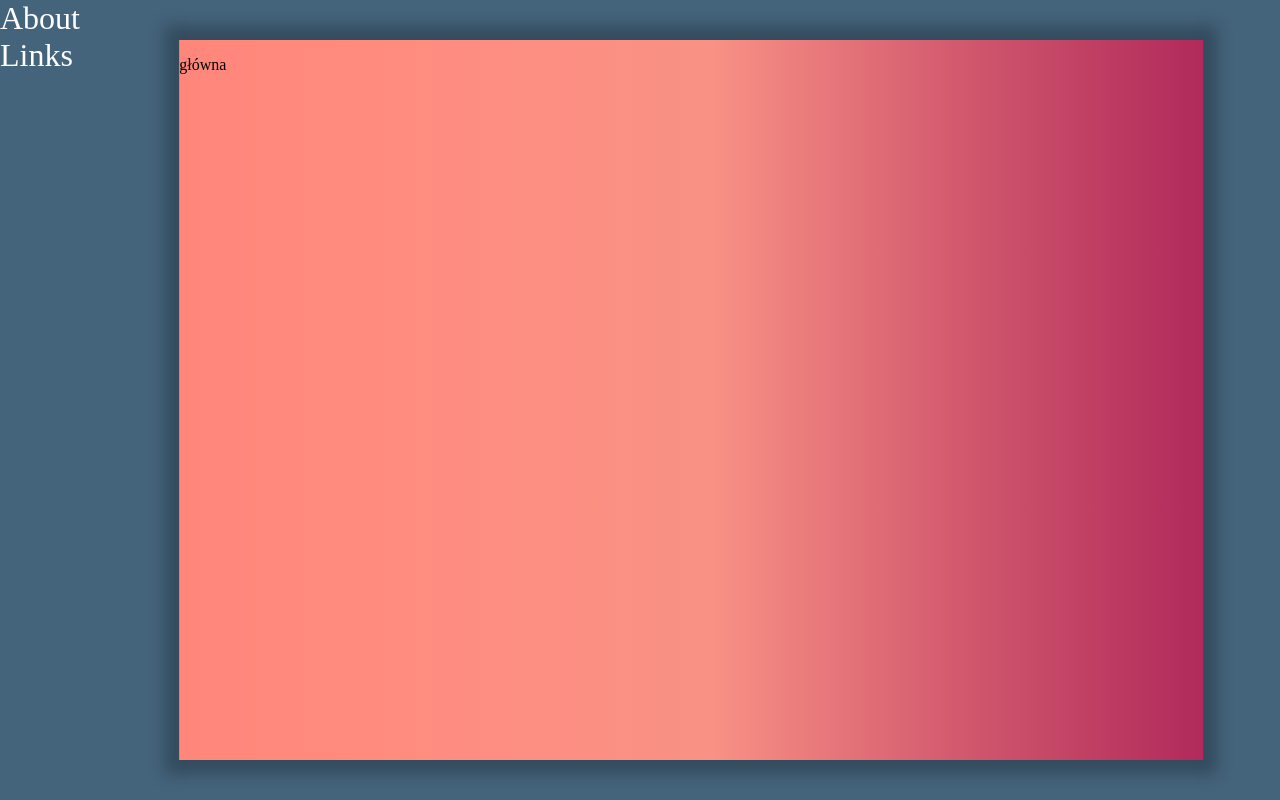
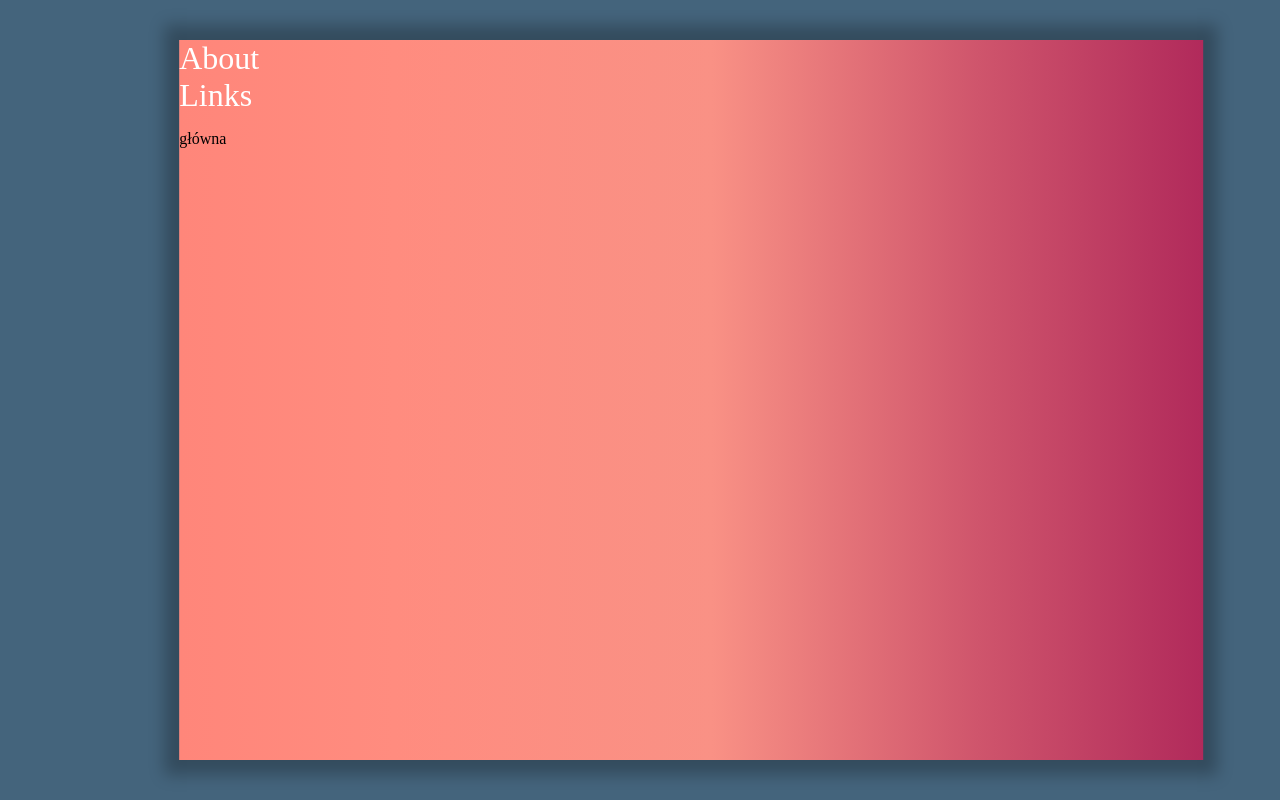
Before and after one commit to m-gibas/portfolio-react, a React (Create React App) app: page / in a window 1280 px wide. Before the commit this address had no page. Built offline with nearby package versions, Linux system fonts and the light colour scheme.

Commit message:
transition update

```diff
--- a/src/App.tsx
+++ b/src/App.tsx
@@ -7,7 +7,7 @@ function App() {
 
   return (
     <>
-      <Routes>
+      {/* <Routes>
         <Route path='/' element={
           <>
             <div className="navbar">
@@ -20,18 +20,30 @@ function App() {
             </div>
           </>
         }/>
-      </Routes>
+      </Routes> */}
 
         <SwitchTransition>
           <CSSTransition
             key={location.pathname}
             // nodeRef={nodeRef}
-            timeout={500}
+            timeout={600}
             classNames={"page"}
             unmountOnExit
             >
 
           <Routes location={location}>
+
+            <Route path='/' element={
+              <div className="container">
+                <div className="navbar">
+                  <Link to="/about" className="mainpage-link">About</Link>
+                  <br />
+                  <Link to="/links" className="mainpage-link">Links</Link>
+                </div>
+                  <p>główna</p>
+              </div>
+            }/>
+
             <Route path='/about' element={ <>
               <div className="container">
               <Link to="/" className="mainpage-link">Main</Link>
--- a/src/index.css
+++ b/src/index.css
@@ -14,6 +14,7 @@ body {
 
 body {
   background: var(--clr-1);
+  overflow: hidden;
 }
 
 .container {
@@ -50,19 +51,19 @@ body {
   color: white;
 }
 
-/*  */
+/* page transitions */
 
 .page-enter {
   opacity: 0;
   height: 2vh;
+  right: -100%;
 }
 .page-enter.page-enter-active {
   opacity: 1;
   height: 90vh;
+  right: 50%;
 
   transition: all 500ms;
-
-  /* transition: opacity 2500ms ease-out, transform 3000ms ease; */
 }
 
 .page-exit {
@@ -70,11 +71,8 @@ body {
 }
 .page-exit.page-exit-active {
   opacity: 0;
-  right: -100%;
+  right: -80%;
+  height: 2vh;
 
-  /* transition: opacity 2500ms ease-out, transform 3000ms ease; */
-  /* transition: opacity 1000ms, right 700ms; */
-
-  height: 2vh;
-  transition: all 500ms;
+  transition: all 600ms;
 }
```
